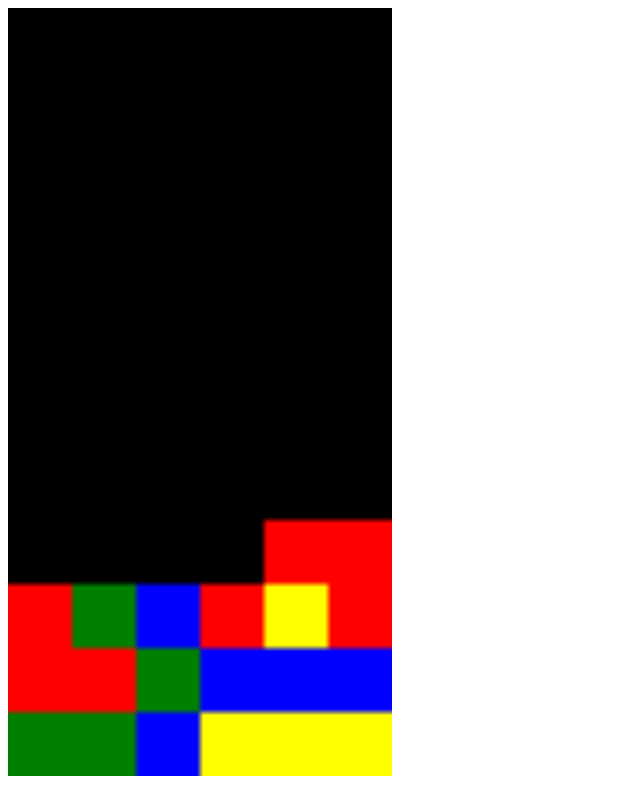
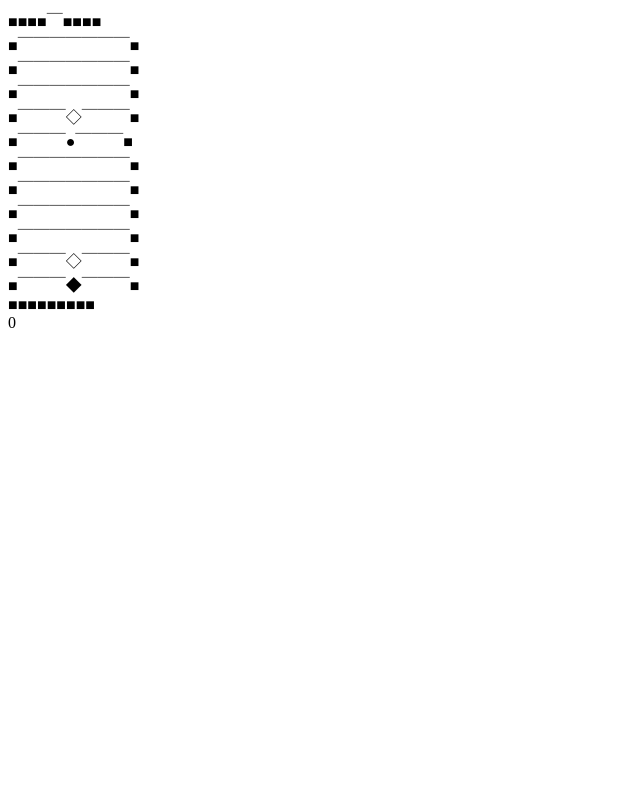
Before and after one commit to HyperTem/hypertem.github.io, a plain HTML site: page index.html in a window 1280 px wide. Shown: the whole page, without its empty margins (0-640 px from the left). Drawn offline with Linux system fonts and the light colour scheme.

Commit message:
Add files via upload

```diff
--- a/index.html
+++ b/index.html
@@ -1,100 +1,9 @@
 <!DOCTYPE html>
-<html>
-  <head>
-    <title>puyosim!!!</title>
-  </head>
-  <body>
-    <canvas width="60" height="120" style="height: 96vh"></canvas>
-    <script>
-      var context = document.querySelector("canvas").getContext("2d");
-
-      var field = [
-        [0, 0, 0, 0, 0, 0],
-        [0, 0, 0, 0, 0, 0],
-        [0, 0, 0, 0, 0, 0],
-        [0, 0, 0, 0, 0, 0],
-        [0, 0, 0, 0, 0, 0],
-        [0, 0, 0, 0, 0, 0],
-        [0, 0, 0, 0, 0, 0],
-        [0, 0, 0, 0, 0, 0],
-        [0, 0, 0, 0, 1, 1],
-        [1, 2, 3, 1, 4, 1],
-        [1, 1, 2, 3, 3, 3],
-        [2, 2, 3, 4, 4, 4]
-      ];
-
-      drawField();
-
-      function drawField() {
-        for (var row = 0; row < 12; row++) {
-          for (var col = 0; col < 6; col++) {
-            context.fillStyle = "black";
-            if (field[row][col] == 1) context.fillStyle = "red";
-            if (field[row][col] == 2) context.fillStyle = "green";
-            if (field[row][col] == 3) context.fillStyle = "blue";
-            if (field[row][col] == 4) context.fillStyle = "yellow";
-            context.fillRect(col * 10, row * 10, 10, 10);
-          }
-        }
-      }
-
-      function setPuyo(x, y, puyo) {
-        if (x < 1 || x > 6 || y < 1 || y > 12) return;
-        field[12 - y][x - 1] = puyo;
-        drawField();
-      }
-
-      function getPuyo(x, y) {
-        if (x < 1 || x > 6 || y < 1 || y > 12) return -1;
-        return field[12 - y][x - 1];
-      }
-
-      function eraseConnection(x, y) {
-        var puyo = getPuyo(x, y);
-        if (puyo < 1) return;
-        setPuyo(x, y, 0);
-        if (getPuyo(x, y + 1) == puyo) eraseConnection(x, y + 1);
-        if (getPuyo(x, y - 1) == puyo) eraseConnection(x, y - 1);
-        if (getPuyo(x + 1, y) == puyo) eraseConnection(x + 1, y);
-        if (getPuyo(x - 1, y) == puyo) eraseConnection(x - 1, y);
-      }
-
-      var set = new Set();
-      function countConnection(x, y) {
-        set = new Set();
-        return _countConnection(x, y);
-      }
-
-      function _countConnection(x, y) {
-        var puyo = getPuyo(x, y);
-        if (puyo < 1 || set.has(y * 10 + x)) return 0;
-        set.add(y * 10 + x);
-        var count = 1;
-        if (getPuyo(x, y + 1) == puyo) count += _countConnection(x, y + 1);
-        if (getPuyo(x, y - 1) == puyo) count += _countConnection(x, y - 1);
-        if (getPuyo(x + 1, y) == puyo) count += _countConnection(x + 1, y);
-        if (getPuyo(x - 1, y) == puyo) count += _countConnection(x - 1, y);
-        return count;
-      }
-
-      function castOwanimo() {
-        for (var y = 1; y <= 12; y++) {
-          for (var x = 1; x <= 6; x++) {
-            if (countConnection(x, y) >= 4) eraseConnection(x, y);
-          }
-        }
-      }
-
-      function fallPuyo() {
-        for (var y = 1; y <= 12; y++) {
-          for (var x = 1; x <= 6; x++) {
-            if (getPuyo(x, y - 1) == 0) {
-              setPuyo(x, y - 1, getPuyo(x, y));
-              setPuyo(x, y, 0);
-            }
-          }
-        }
-      }
-    </script>
-  </body>
+<html lang="en">
+<head>
+<meta http-equiv="Content-Type" content="text/html; charset=utf-8"/>
+</head>
+<body id="D" onKeyDown="C=event.keyCode">
+<script src="./js-puyo.js"></script>
+</body>
 </html>
--- /dev/null
+++ b/js-puyo.js
@@ -0,0 +1,79 @@
+var A = [],B = [];
+var C=0,a=0,b=0,c=0,d=0,e=0,f=0,g=0,h=0,m=0,p=0;
+
+for (var i=0; i < 104; i ++) {
+    !(i % 8)? A[i] = 1: A[i] = i > 96 || i < 8;
+}
+
+function start() {
+    var view = "";
+    for (var i = 0; i < 104; i ++) {
+        view += "￣■○●◇◆△▲".charAt(A[i]) + (!((i + 1) % 8) ? "■<br>": "");
+    }
+
+    D.innerHTML = view + d;
+    if (!a) {
+        j = 0;
+        for (var i = 96; i > 17; i --) {
+            if(!A[i] && A[i - 8] != 0) {
+                A[i] = A[i - 8];
+                A[i - 8] = 0;
+                j = 1;
+            }
+        }
+        j ? a = 0: (a = h = 1, f = 12, g = 4);
+    }
+    if (a == 1) {
+        for (var i = 0; i < 96; i ++) {
+            B = A.slice(0);
+            m = 0;
+            p = B[i];
+            chain(i);
+            if(m > 3) {
+                e ++;
+                d += m * e;
+                A = B.slice(0);
+                a = -1
+            }
+        }
+        !A[12] ? a ++: a = 9;
+    }
+    if(a > 3) {
+        e = A[f] = A[g] = 0;
+        f +=( C == 39) * (!A[f + 1]) * (!A[g + 1]) - (C == 37) * (!A[f - 1]) * (!A[g - 1]);
+        h +=( C > 39) * (!A[f + ((h + 1) % 4 == 1) * -8 + ((h + 1) % 4 == 2) + ((h + 1) % 4 == 3) * 8 - !((h + 1) % 4)]);
+        g = f -(h % 4 == 1) * 8 + (h % 4 == 2) + (h % 4 == 3) * 8 - !(h % 4);
+        A[f] = b;
+        A[g] = c;
+        C = 0;
+        a == 8 ? a = 3: a ++
+    }
+
+    if(a == 3) {
+        A[f] = A[g] = 0;
+        !A[20]? a = 9: 0;
+        !A[f + 8] && !A[g + 8]? (f += 8, g += 8, a = 4): a = 0;
+        A[f] = b;
+        A[g] = c;
+    }
+
+    if (a == 2)
+        (b = 2 + (Math.random(c = 2 + (Math.random(A[f] = b) * 6) | 0) * 6) | 0, A[g] = c, a ++);
+
+    if (a < 9)
+        setTimeout(start, 70)
+
+}
+
+function chain(n) {
+    if(B[n] == p && p > 1) {
+        B[n] = 0;
+        m ++;
+        chain(n - 8);
+        chain(n + 1);
+        chain(n + 8);
+        chain(n - 1);
+    }
+}
+
+start();
```
Also changed, not shown: README.md, jspuyo.gif (added), 1 other file.
